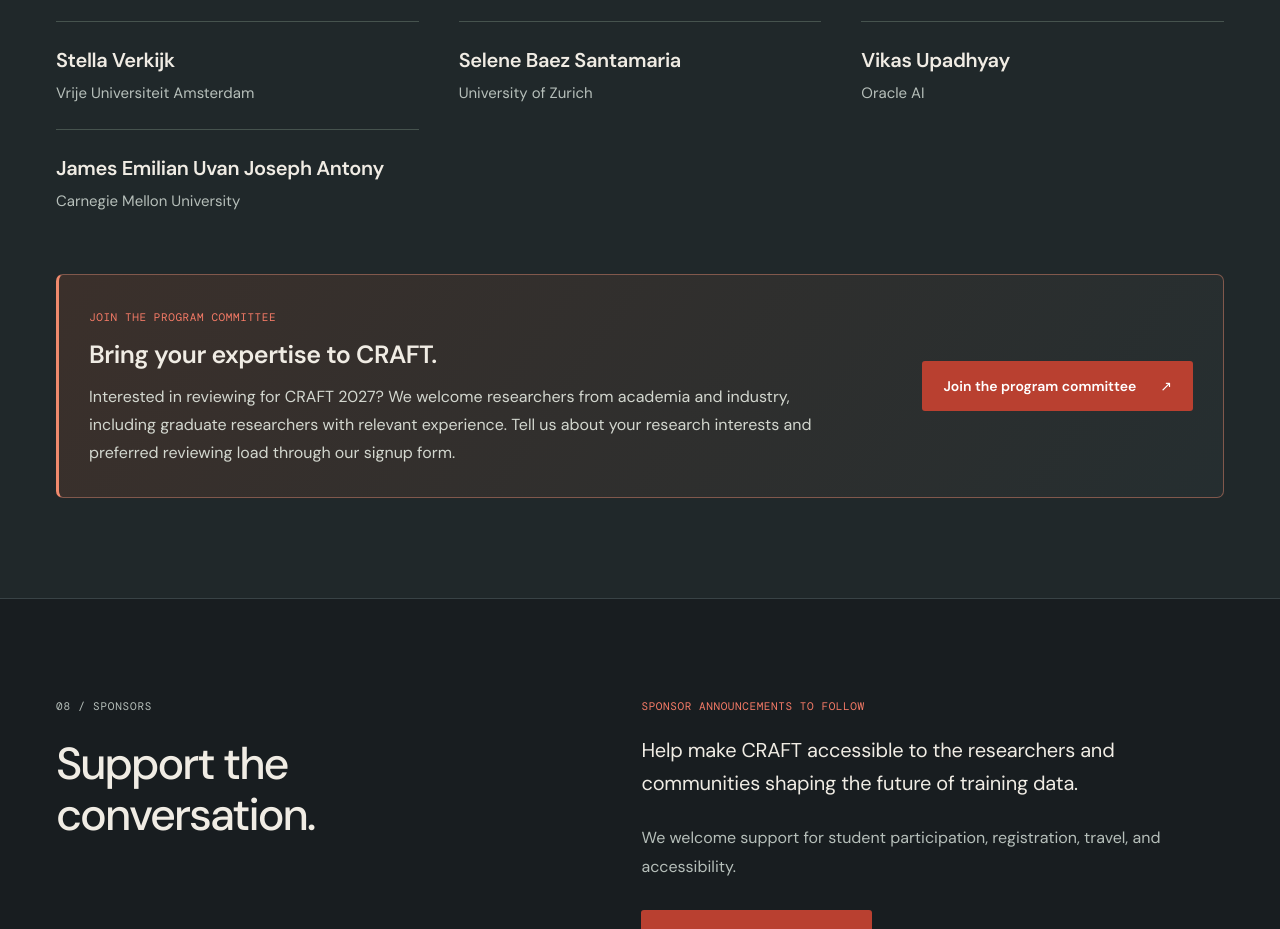
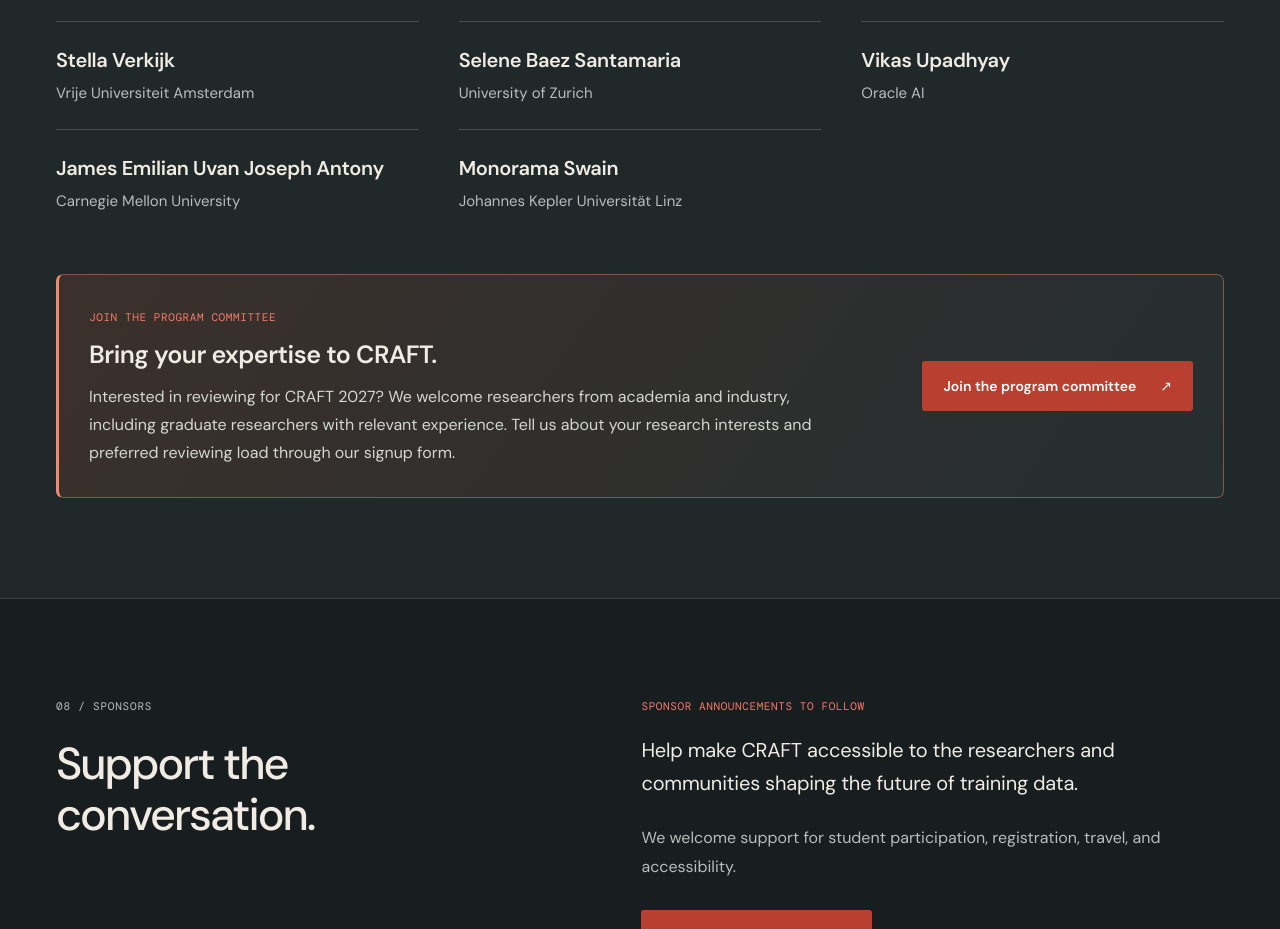
Before and after one commit to CRAFT-2027/craft-2027.github.io, a plain HTML site: page index.html in a window 1280 px wide. Shown: the part 8426-9355 px from the top of the page. Drawn offline with nearby package versions, Linux system fonts and the light colour scheme.

Commit message:
Add Monorama Swain to the program committee

```diff
--- a/index.html
+++ b/index.html
@@ -122,6 +122,7 @@
    <li><h3>Selene Baez Santamaria</h3><p>University of Zurich</p></li>
    <li><h3>Vikas Upadhyay</h3><p>Oracle AI</p></li>
    <li><h3>James Emilian Uvan Joseph Antony</h3><p>Carnegie Mellon University</p></li>
+   <li><h3>Monorama Swain</h3><p>Johannes Kepler Universität Linz</p></li>
   </ul>
   <div class="committee-invitation"><div><span class="small-label">JOIN THE PROGRAM COMMITTEE</span><h3>Bring your expertise to CRAFT.</h3><p>Interested in reviewing for CRAFT 2027? We welcome researchers from academia and industry, including graduate researchers with relevant experience. Tell us about your research interests and preferred reviewing load through our signup form.</p></div><a class="button primary" href="https://docs.google.com/forms/d/e/1FAIpQLScve9EQLNgBri_kuuoWC4YK8UN5gyJp3GpSbr3yXp9XqD259Q/viewform" target="_blank" rel="noopener noreferrer">Join the program committee <span aria-hidden="true">↗</span></a></div>
  </div></section>
```
